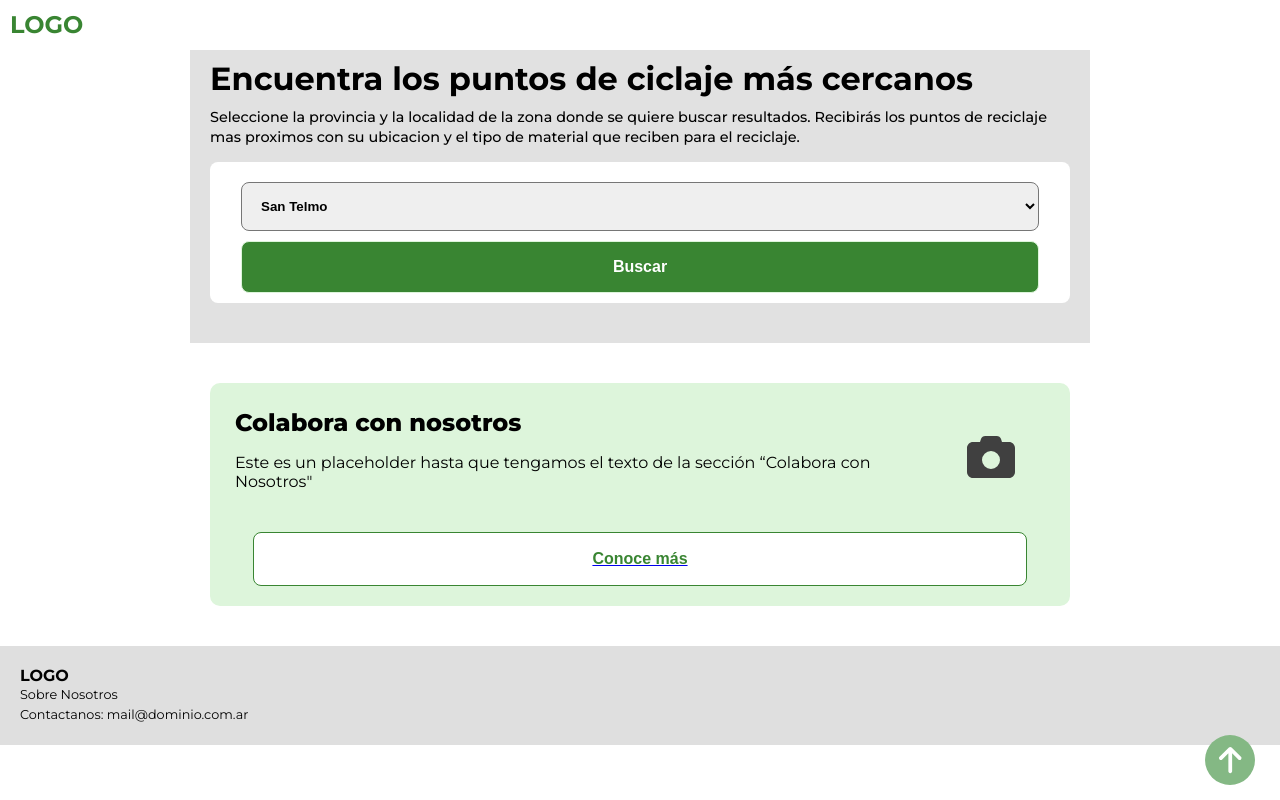
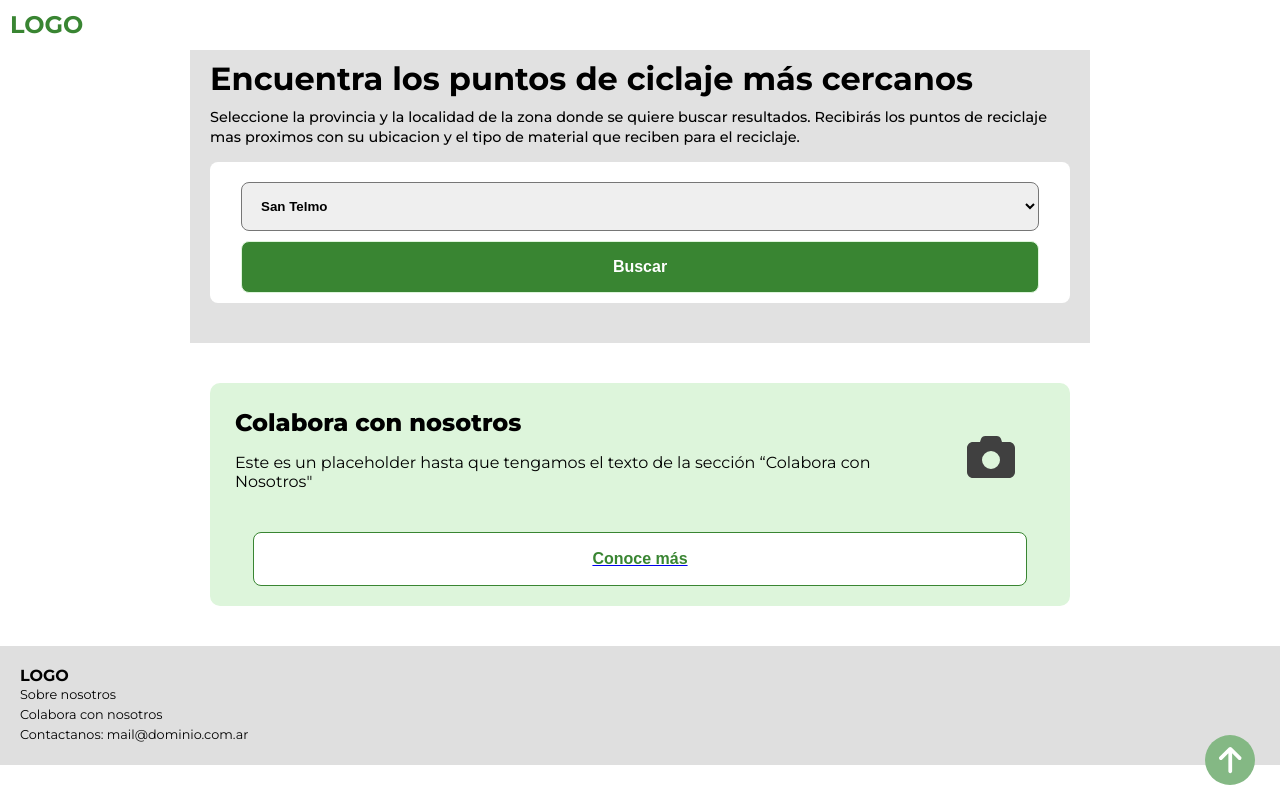
Before and after one commit to green-devs-test/project-green, a React (Create React App) app: page / in a window 1280 px wide. Built offline with nearby package versions, Linux system fonts and the light colour scheme.

Commit message:
Adding Colaborate link in the footer

```diff
--- a/src/Components/Footer/Footer.tsx
+++ b/src/Components/Footer/Footer.tsx
@@ -5,7 +5,8 @@ const Footer = () => {
   return (
     <div id="itemFooter" className={css(styles.footerContainer)}>
       <a className={css(styles.footerLink, styles.footerLogo)} href="/"> {" "}LOGO</a>
-      <a className={css(styles.footerLink)} href="/about"> {" "}Sobre Nosotros</a>
+      <a className={css(styles.footerLink)} href="/about"> {" "}Sobre nosotros</a>
+      <a className={css(styles.footerLink)} href="/colaborate"> {" "}Colabora con nosotros</a>
       <p className={css(styles.footerMail)}>Contactanos: mail@dominio.com.ar</p>
     </div>
   );
```
